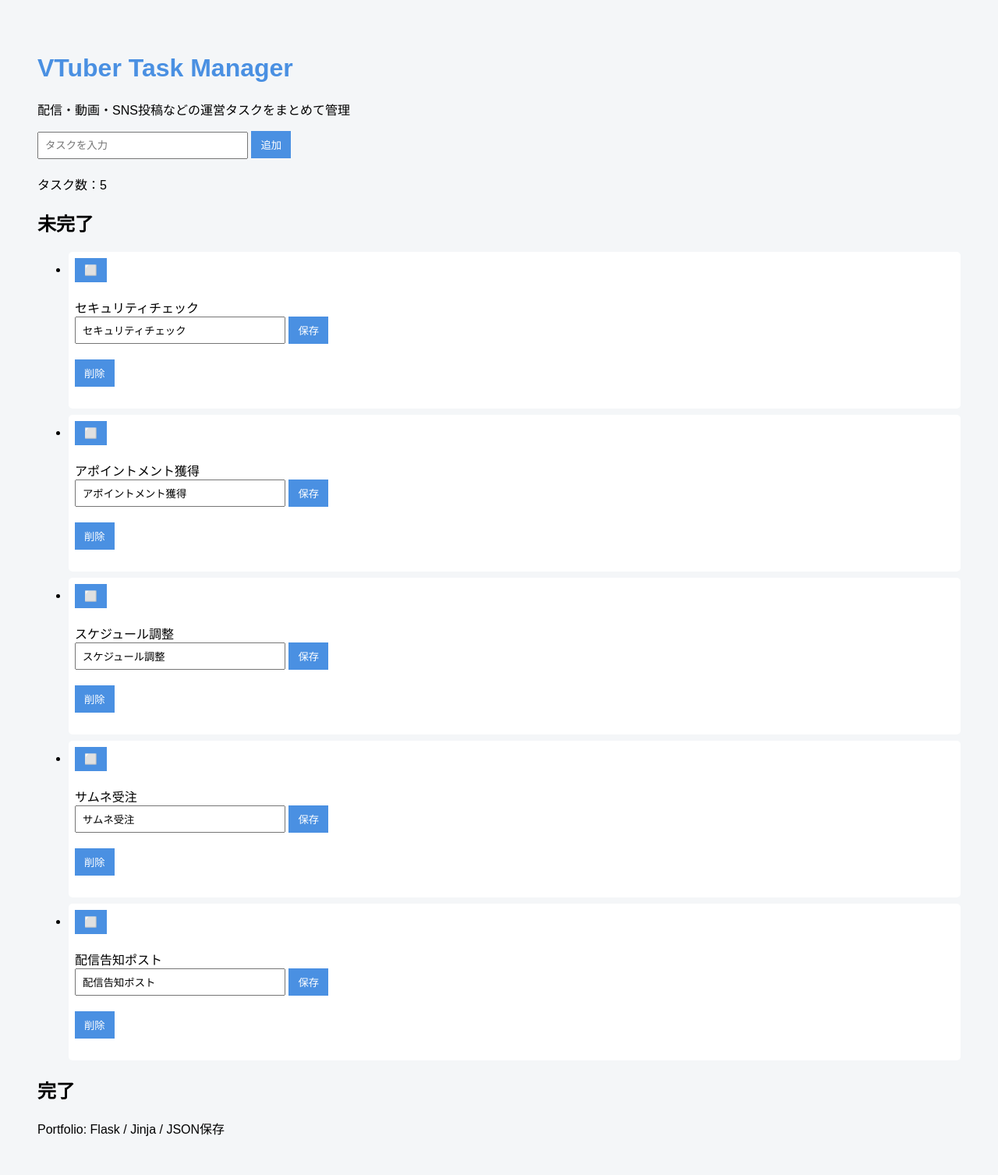
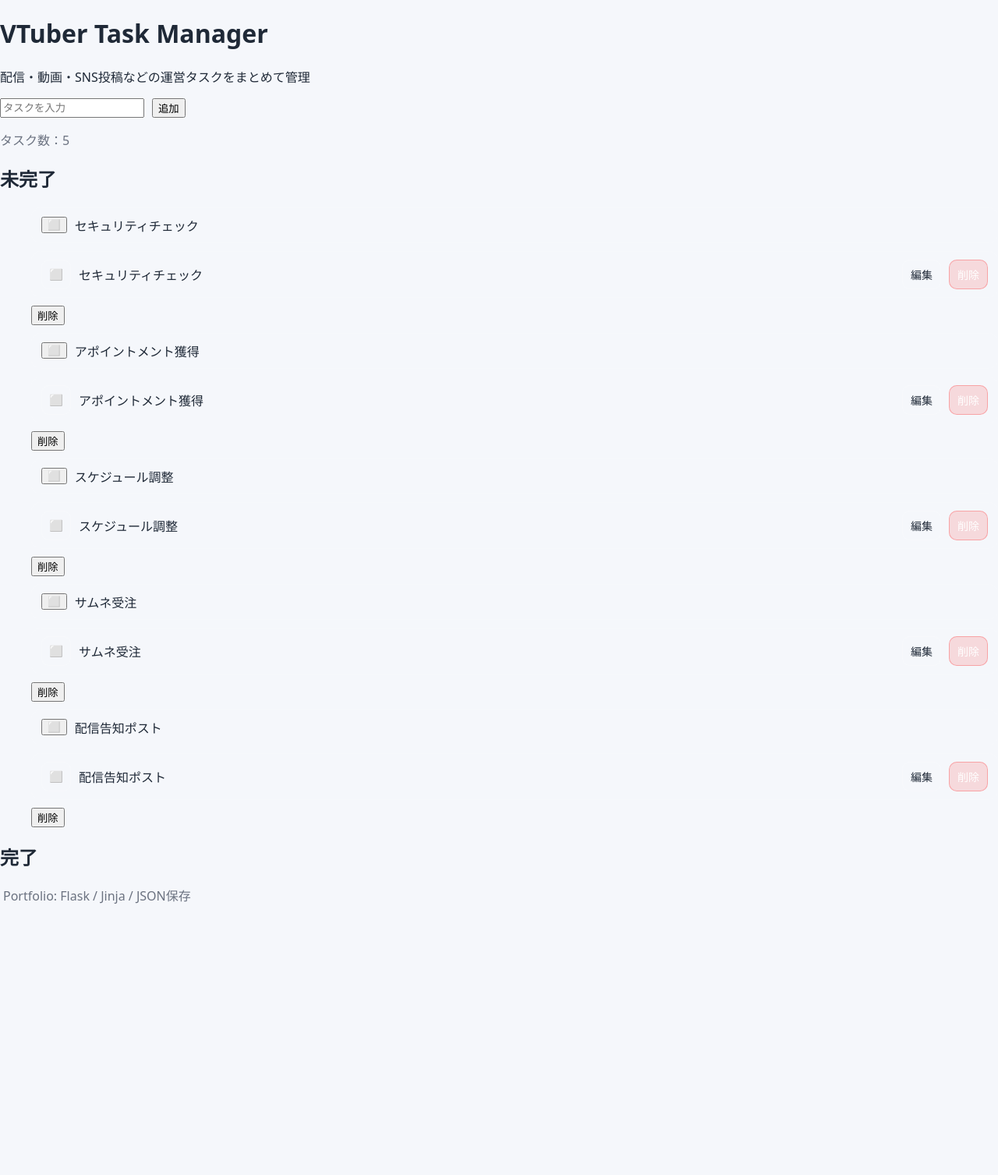
Before and after one commit to lvkfc1623-arch/vtuber-task-manager, a Flask app: page / in a window 1280 px wide. Shown: the whole page at 78% size. After the commit the page ends 1159 px from the top, so only its background shows below. Run offline with Flask 3, Linux system fonts and the light colour scheme.

Commit message:
Improve UI buttons and inline edit

```diff
--- a/static/style.css
+++ b/static/style.css
@@ -1,47 +1,252 @@
-body {
-    font-family: sans-serif;
-    background: #f4f6f8;
-    padding: 40px;
+:root {
+    --bg: #f5f7fb;
+    --card: #ffffff;
+    --text: #1f2937;
+    --muted: #6b7280;
+    --border: #e5e7eb;
+    --primary: #2563eb;
+    --danger: #ef4444;
 }
 
-h1 {
-    color: #4a90e2;
+* {
+    box-sizing: border-box;
 }
 
-form {
-    margin-bottom: 20px;
+body {
+    margin: 0;
+    font-family: ui-sans-serif, system-ui, -apple-system, "Segoe UI", sans-serif;
+    background: var(--bg);
+    color: var(--text);
 }
 
-input {
-    padding: 8px;
-    width: 250px;
+.container {
+    max-width: 860px;
+    margin: 40px auto;
+    padding: 0 16px;
 }
 
-button {
+.header h1 {
+    margin: 0;
+    font-size: 28px;
+    letter-spacing: .2px;
+}
+
+.sub {
+    margin: 8px 0 0;
+    color: var(--muted);
+}
+
+.card {
+    margin-top: 18px;
+    background: var(--card);
+    border: 1px solid var(--border);
+    border-radius: 14px;
+    padding: 16px;
+    box-shadow: 0 1px 6px rgba(0, 0, 0, .05);
+}
+
+.add-form {
+    display: flex;
+    gap: 10px;
+}
+
+.input {
+    flex: 1;
+    padding: 10px 12px;
+    border: 1px solid var(--border);
+    border-radius: 10px;
+    outline: none;
+}
+
+.input:focus {
+    border-color: rgba(37, 99, 235, .6);
+    box-shadow: 0 0 0 3px rgba(37, 99, 235, .15);
+}
+
+.toolbar {
+    display: flex;
+    justify-content: space-between;
+    align-items: center;
+    margin-bottom: 10px;
+}
+
+.count {
+    color: var(--muted);
+}
+
+.list {
+    list-style: none;
+    padding: 0;
+    margin: 0;
+    display: grid;
+    gap: 10px;
+}
+
+.item {
+    display: grid;
+    grid-template-columns: auto 1fr auto;
+    gap: 10px;
+    align-items: center;
+    padding: 10px;
+    border: 1px solid var(--border);
+    border-radius: 12px;
+}
+
+.edit-form {
+    display: flex;
+    gap: 8px;
+    align-items: center;
+}
+
+.edit {
+    width: 100%;
+    padding: 8px 10px;
+    border: 1px solid var(--border);
+    border-radius: 10px;
+    outline: none;
+}
+
+.edit:focus {
+    border-color: rgba(37, 99, 235, .6);
+    box-shadow: 0 0 0 3px rgba(37, 99, 235, .12);
+}
+
+.btn {
     padding: 8px 12px;
-    background: #4a90e2;
-    color: white;
-    border: none;
+    border-radius: 10px;
+    border: 1px solid var(--border);
+    background: #fff;
     cursor: pointer;
 }
 
-button:hover {
-    background: #357abd;
+.btn:hover {
+    background: #f9fafb;
 }
 
-li {
-    background: white;
-    margin-bottom: 8px;
-    padding: 8px;
-    border-radius: 5px;
+.btn.primary {
+    background: var(--primary);
+    border-color: var(--primary);
+    color: white;
 }
 
-.done {
-    text-decoration: line-through;
-    opacity: 0.5;
+.btn.primary:hover {
+    filter: brightness(.95);
 }
 
-.done input {
+.btn.danger {
+    background: var(--danger);
+    border-color: var(--danger);
+    color: white;
+}
+
+.btn.danger:hover {
+    filter: brightness(.95);
+}
+
+.btn.ghost {
+    background: transparent;
+    border-color: transparent;
+    font-size: 18px;
+    padding: 6px 8px;
+}
+
+.done .edit {
     text-decoration: line-through;
-    opacity: 0.6;
+    opacity: .65;
 }
+
+.footer {
+    margin: 18px 4px 0;
+    color: var(--muted);
+}
+
+/* --- Buttons / Inline layout --- */
+.task {
+    display: flex;
+    align-items: center;
+    gap: 10px;
+    padding: 10px 12px;
+    border: 1px solid rgba(255, 255, 255, 0.08);
+    border-radius: 12px;
+    margin: 10px 0;
+}
+
+.inline {
+    display: inline-flex;
+    align-items: center;
+    margin: 0;
+}
+
+.btn {
+    appearance: none;
+    border: 1px solid rgba(255, 255, 255, 0.14);
+    border-radius: 10px;
+    padding: 8px 10px;
+    font-size: 14px;
+    cursor: pointer;
+    background: rgba(255, 255, 255, 0.06);
+}
+
+.btn:hover {
+    background: rgba(255, 255, 255, 0.12);
+}
+
+.btn:active {
+    transform: translateY(1px);
+}
+
+.btn:focus {
+    outline: 2px solid rgba(255, 255, 255, 0.25);
+    outline-offset: 2px;
+}
+
+.btn.primary {
+    background: rgba(255, 255, 255, 0.16);
+}
+
+.btn.danger {
+    background: rgba(255, 0, 0, 0.12);
+    border-color: rgba(255, 0, 0, 0.25);
+}
+
+.btn.icon {
+    width: 38px;
+    height: 38px;
+    padding: 0;
+    display: inline-flex;
+    align-items: center;
+    justify-content: center;
+}
+
+.text {
+    flex: 1;
+    min-width: 140px;
+}
+
+/* --- Edit toggle (no JS) --- */
+.edit-toggle {
+    display: none;
+}
+
+.edit-form {
+    display: none;
+    gap: 8px;
+}
+
+.edit-input {
+    width: 260px;
+    max-width: 40vw;
+    padding: 8px 10px;
+    border-radius: 10px;
+    border: 1px solid rgba(255, 255, 255, 0.14);
+    background: rgba(0, 0, 0, 0.15);
+}
+
+/* 編集ONの時だけ編集フォーム表示＆元テキストは隠す */
+.edit-toggle:checked~.edit-form {
+    display: inline-flex;
+}
+
+.edit-toggle:checked~.text {
+    display: none;
+}
--- a/templates/index.html
+++ b/templates/index.html
@@ -30,14 +30,30 @@
 
             <span class="text">{{ t.text }}</span>
 
-            <form class="inline edit" action="{{ url_for('edit', task_id=loop.index0) }}" method="post">
-                <input name="task" value="{{ t.text }}" maxlength="80" />
-                <button type="submit">保存</button>
+        <li class="task">
+            <form class="inline" action="{{ url_for('toggle', task_id=loop.index0) }}" method="post">
+                <button class="btn icon" type="submit" title="完了/未完了">⬜</button>
+            </form>
+
+            <span class="text">{{ t.text }}</span>
+
+            <!-- ▼ 編集モード切り替え（JSなし） -->
+            <input type="checkbox" id="edit-{{ loop.index0 }}" class="edit-toggle">
+            <label class="btn" for="edit-{{ loop.index0 }}">編集</label>
+
+            <form class="inline edit-form" action="{{ url_for('edit', task_id=loop.index0) }}" method="post">
+                <input class="edit-input" name="task" value="{{ t.text }}" maxlength="80" />
+                <button class="btn primary" type="submit">保存</button>
             </form>
 
             <form class="inline" action="{{ url_for('delete', task_id=loop.index0) }}" method="post">
-                <button class="danger" type="submit">削除</button>
+                <button class="btn danger" type="submit">削除</button>
             </form>
+        </li>
+
+        <form class="inline" action="{{ url_for('delete', task_id=loop.index0) }}" method="post">
+            <button class="danger" type="submit">削除</button>
+        </form>
         </li>
         {% endif %}
         {% endfor %}
```
